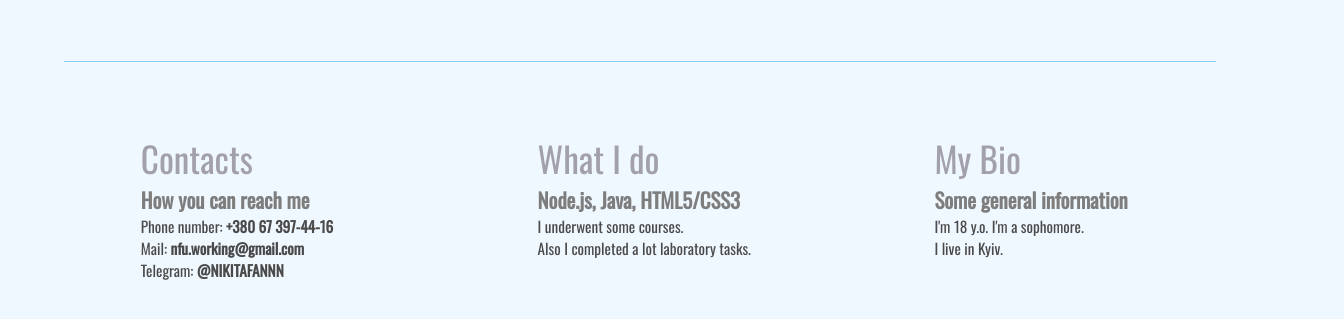
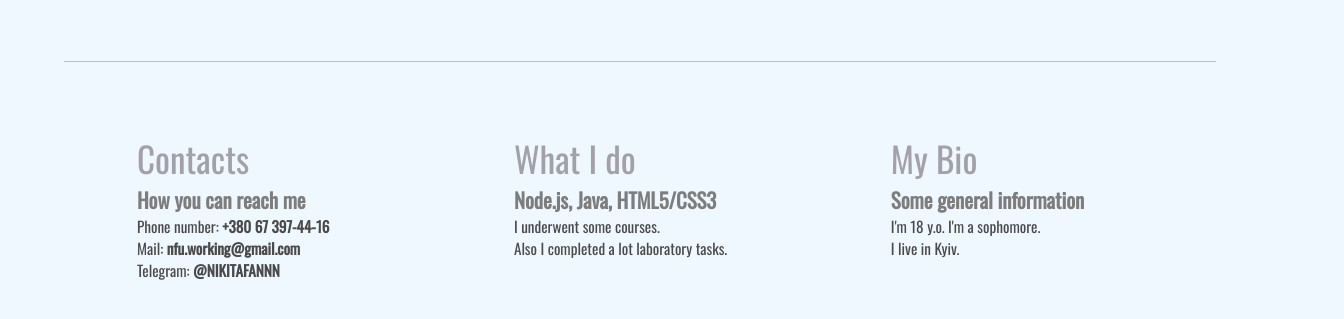
Before and after one commit to NFY-02/nfu.cv.github.io, a website: page client/index.html in a window 1280 px wide. Shown: the part 3641-3960 px from the top of the page, 1344 px wide, since content can reach past the window. Drawn offline with nearby package versions, Linux system fonts and the light colour scheme.

Commit message:
Update main.css

```diff
--- a/client/css/main.css
+++ b/client/css/main.css
@@ -321,12 +321,12 @@ header.fixed #logo {
 
 #faq {
   background-color: #f0f8ff;
-  width: 100%;
+  width: 95%;
   float: left;
   padding-top: 70px;
   padding-bottom: 70px;
   font-family: "Oswald", serif;
-  margin-left: 5%;
+  padding-left: 5%;
 }
 
 @media (min-width: 801px) {
@@ -368,3 +368,4 @@ header.fixed #logo {
   margin-bottom: 40px;
   font-family: "Oswald", serif;
 }
+////
```
